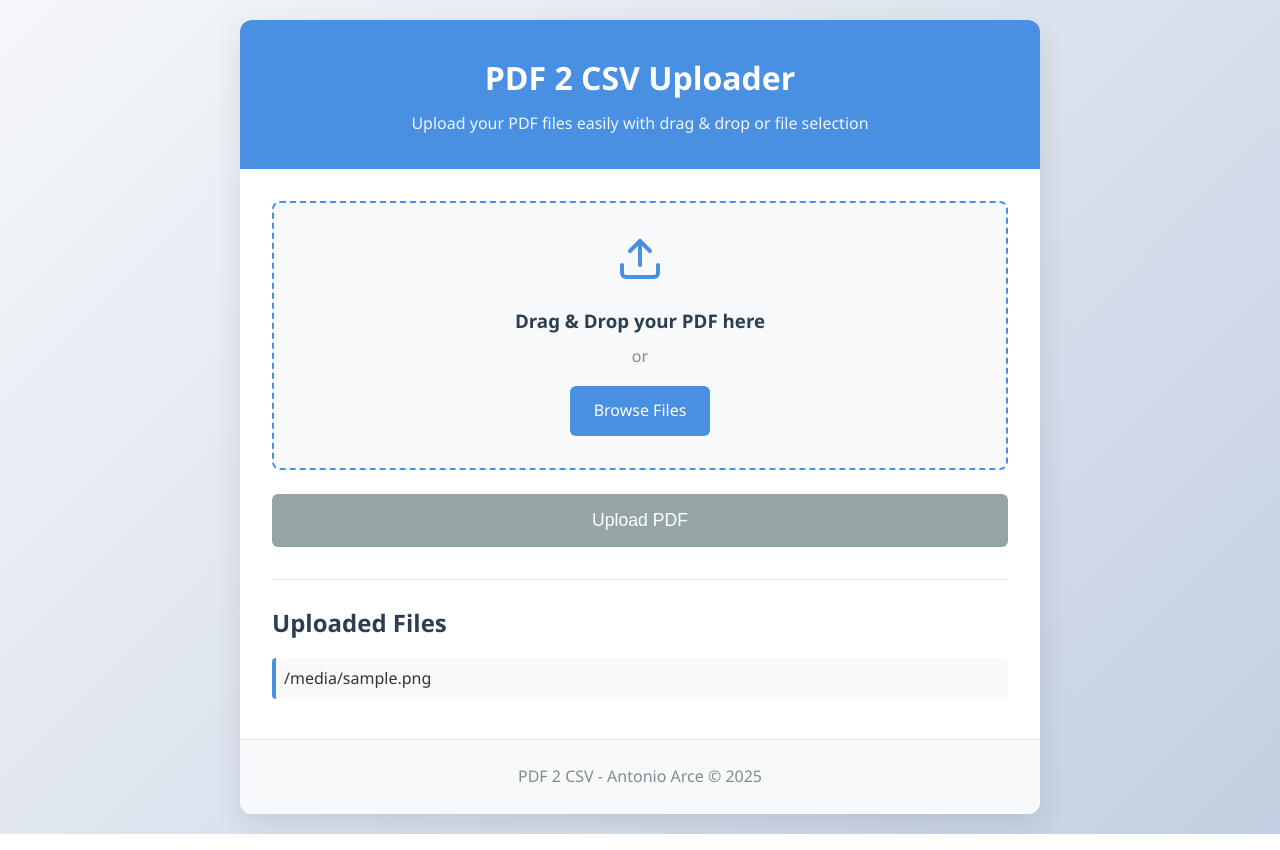
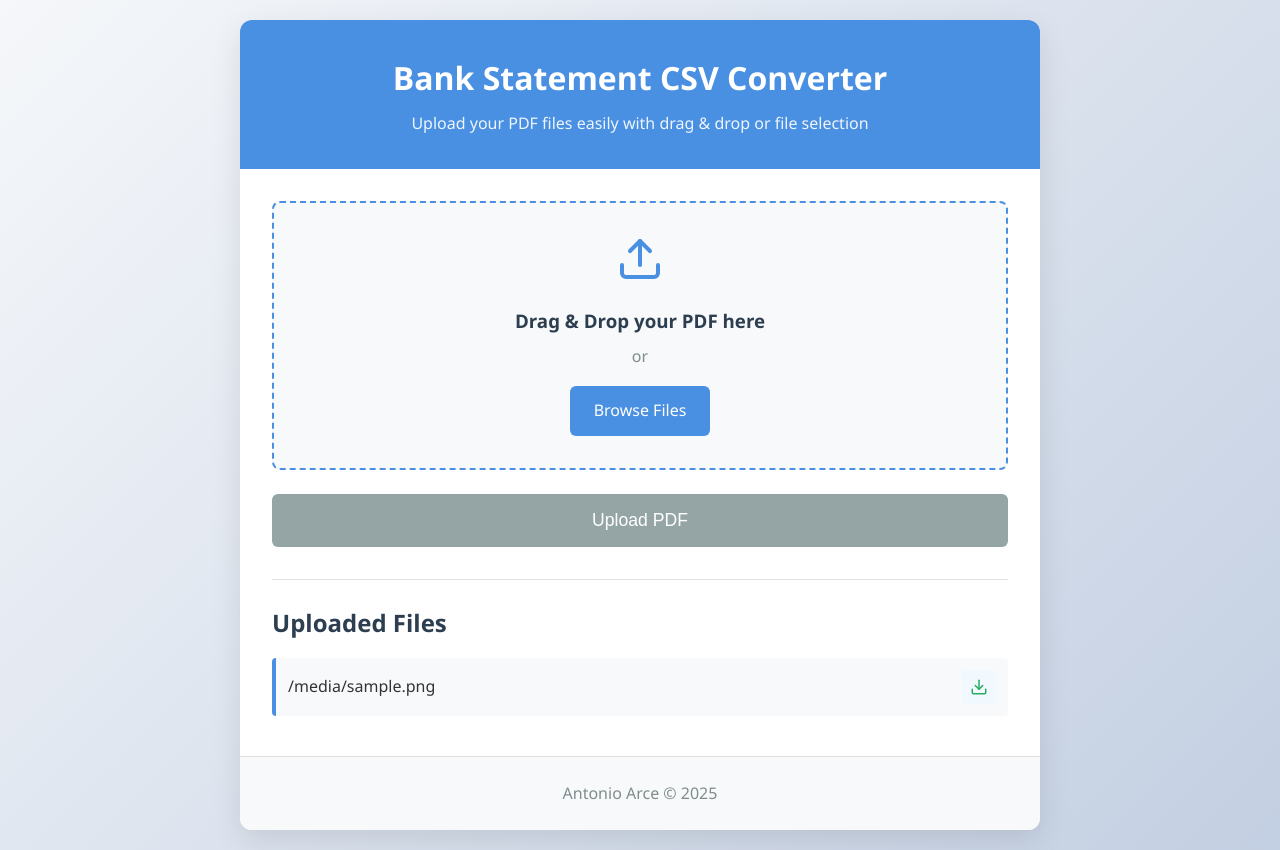
Before and after one commit to TheHungryGuy/Python-PDF-to-CSV, a Flask app: template templates/index.html in a window 1280 px wide. Run offline with Flask 3, Linux system fonts and the light colour scheme; the template is opened without the code that fills it: most values are stand-ins (such as "Sample title", 1, 10 or a date in 2020).

Commit message:
Able to download files now

```diff
--- a/app.py
+++ b/app.py
@@ -1,8 +1,7 @@
 import os
 from converter import convert_PDF_to_CSV
-from flask import Flask, render_template, request, redirect, url_for, flash
+from flask import Flask, render_template, request, redirect, url_for, flash, send_file
 from werkzeug.utils import secure_filename
-
 
 app = Flask(__name__)
 app.secret_key = "your_secret_key_here"  # Change this for production
@@ -18,10 +17,8 @@ app.config["MAX_CONTENT_LENGTH"] = MAX_FILE_SIZE
 # Create upload directory if it doesn't exist
 os.makedirs(UPLOAD_FOLDER, exist_ok=True)
 
-
 def allowed_file(filename):
     return "." in filename and filename.rsplit(".", 1)[1].lower() in ALLOWED_EXTENSIONS
-
 
 @app.route("/", methods=["GET", "POST"])
 def index():
@@ -30,40 +27,66 @@ def index():
         if "file" not in request.files:
             flash("No file part")
             return redirect(request.url)
+
         file = request.files["file"]
+
         # If user does not select file, browser might submit an empty part
         if file.filename == "":
             flash("No selected file")
             return redirect(request.url)
+
         if file and allowed_file(file.filename):
             filename = secure_filename(file.filename)
             file_path = os.path.join(app.config["UPLOAD_FOLDER"], filename)
             file.save(file_path)
             flash(f'File "{filename}" uploaded successfully!')
-            convert_PDF_to_CSV(file_path)
+
+            # Convert PDF to CSV
+            try:
+                csv_filename = convert_PDF_to_CSV(file_path)
+                flash(f'File converted to CSV: {csv_filename}')
+            except Exception as e:
+                flash(f'Error converting file: {str(e)}')
+
+            # Clean up the uploaded PDF file
             if os.path.exists(file_path):
                 os.remove(file_path)
                 print(f"File {file_path} deleted successfully")
             else:
                 print(f"File {file_path} does not exist")
+
             return redirect(url_for("index"))
         else:
             flash("Invalid file type. Only PDF files are allowed.")
 
-
-
-
-    # Get list of uploaded files
-    uploaded_files = []
+    # Get list of CSV files (not PDFs since we delete them after conversion)
+    csv_files = []
     if os.path.exists(UPLOAD_FOLDER):
-        uploaded_files = [
+        csv_files = [
             f
             for f in os.listdir(UPLOAD_FOLDER)
-            if os.path.isfile(os.path.join(UPLOAD_FOLDER, f))
+            if os.path.isfile(os.path.join(UPLOAD_FOLDER, f)) and f.endswith('.csv')
         ]
 
-    return render_template("index.html", uploaded_files=uploaded_files)
+    return render_template("index.html", uploaded_files=csv_files)
 
+@app.route('/download/<filename>')
+def download_file(filename):
+    """Route to download converted CSV files"""
+    try:
+        # Security check to prevent directory traversal
+        safe_filename = secure_filename(filename)
+        file_path = os.path.join(app.config['UPLOAD_FOLDER'], safe_filename)
+
+        # Check if file exists
+        if not os.path.isfile(file_path):
+            flash('File not found.')
+            return redirect(url_for('index'))
+
+        return send_file(file_path, as_attachment=True, download_name=safe_filename)
+    except Exception as e:
+        flash(f'Error downloading file: {str(e)}')
+        return redirect(url_for('index'))
 
 if __name__ == "__main__":
     app.run(debug=True, host="0.0.0.0", port=5000)
--- a/static/style.css
+++ b/static/style.css
@@ -143,7 +143,39 @@ main {
   border-radius: 4px;
   border-left: 4px solid #4a90e2;
 }
+.uploaded-files li {
+  display: flex;
+  justify-content: space-between;
+  align-items: center;
+  padding: 0.75rem;
+  background: #f8f9fa;
+  margin-bottom: 0.5rem;
+  border-radius: 4px;
+  border-left: 4px solid #4a90e2;
+}
 
+.file-name {
+  flex-grow: 1;
+  margin-right: 1rem;
+  word-break: break-all;
+}
+
+.download-btn {
+  display: inline-flex;
+  padding: 0.5rem;
+  border-radius: 4px;
+  background: #f1f8fe;
+  transition: all 0.2s ease;
+}
+
+.download-btn:hover {
+  background: #e3f2fd;
+  transform: translateY(-2px);
+}
+
+.download-btn:active {
+  transform: translateY(0);
+}
 footer {
   text-align: center;
   padding: 1.5rem;
@@ -169,4 +201,14 @@ footer {
   .upload-area {
     padding: 1.5rem;
   }
+
+  .uploaded-files li {
+    flex-direction: column;
+    align-items: flex-start;
+  }
+
+  .download-btn {
+    align-self: flex-end;
+    margin-top: 0.5rem;
+  }
 }
--- a/templates/base.html
+++ b/templates/base.html
@@ -12,7 +12,7 @@
   <body>
     <div class="container">
       <header>
-        <h1>PDF 2 CSV Uploader</h1>
+        <h1>Bank Statement CSV Converter</h1>
         <p>Upload your PDF files easily with drag & drop or file selection</p>
       </header>
 
@@ -27,7 +27,7 @@
       </main>
 
       <footer>
-        <p>PDF 2 CSV - Antonio Arce &copy; 2025</p>
+        <p>Antonio Arce &copy; 2025</p>
       </footer>
     </div>
     <script src="{{ url_for('static', filename='script.js') }}"></script>
--- a/templates/index.html
+++ b/templates/index.html
@@ -34,7 +34,30 @@
     <h2>Uploaded Files</h2>
     <ul>
       {% for file in uploaded_files %}
-      <li>{{ file }}</li>
+      <li>
+        <span class="file-name">{{ file }}</span>
+        <a
+          href="{{ url_for('download_file', filename=file) }}"
+          class="download-btn"
+          title="Download {{ file }}"
+        >
+          <svg
+            xmlns="http://www.w3.org/2000/svg"
+            width="18"
+            height="18"
+            viewBox="0 0 24 24"
+            fill="none"
+            stroke="#27ae60"
+            stroke-width="2"
+            stroke-linecap="round"
+            stroke-linejoin="round"
+          >
+            <path d="M21 15v4a2 2 0 0 1-2 2H5a2 2 0 0 1-2-2v-4"></path>
+            <polyline points="7 10 12 15 17 10"></polyline>
+            <line x1="12" y1="15" x2="12" y2="3"></line>
+          </svg>
+        </a>
+      </li>
       {% endfor %}
     </ul>
   </div>
```
